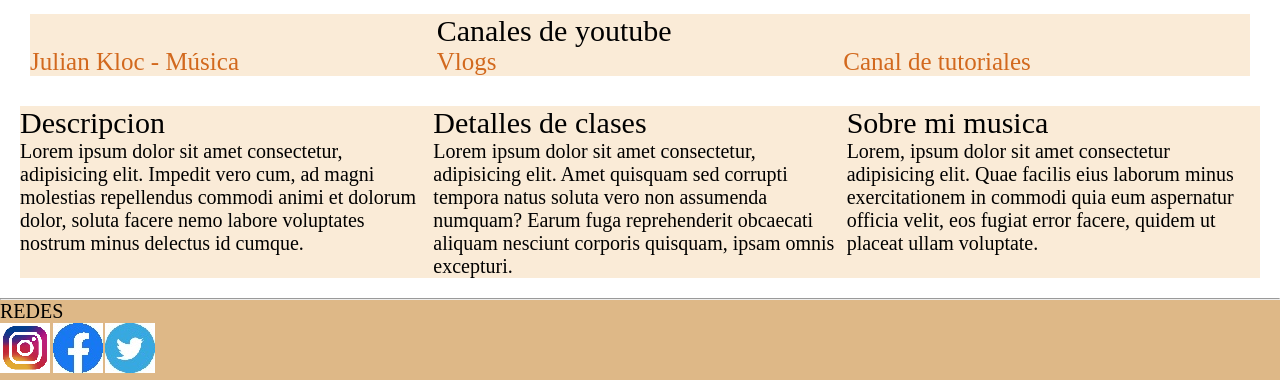
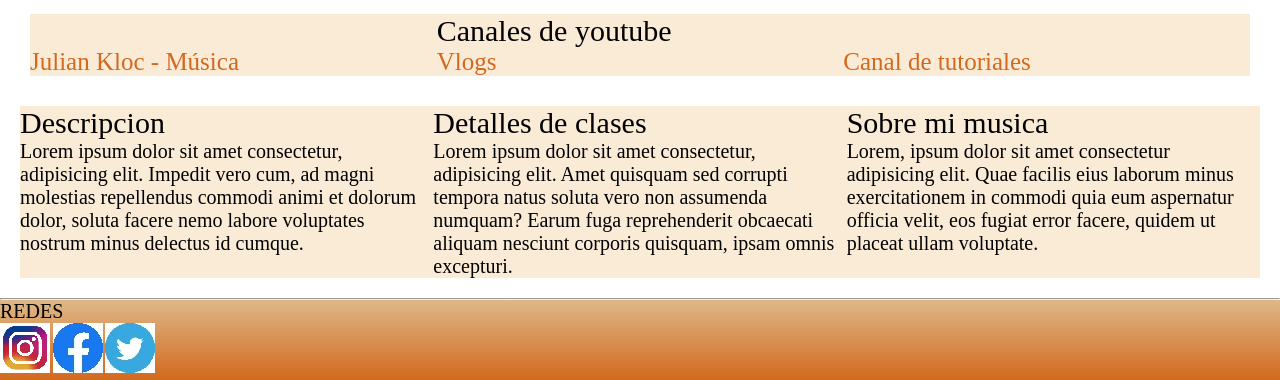
Before and after one commit to jukloc/proyecto_julian_kloc, a plain HTML site: page index.html in a window 1280 px wide. Shown: the part 788-1168 px from the top of the page. Drawn offline with Linux system fonts and the light colour scheme.

Commit message:
gradiente a los footer

```diff
--- a/index.html
+++ b/index.html
@@ -65,7 +65,7 @@
     </main>
     <hr>
     <!-- mi footer -->
-    <footer>
+    <footer class="gradient">
         <p>REDES</p>
         <ul>
             <li><a href="https://www.instagram.com/juliankloc/" target="_blank"><img src="assets/img/ig.png"
```
Also changed, not shown: pages/clases_particulares.html (+1 -1 lines), pages/mi_musica.html (+2 -1 lines), pages/proyectos.html (+1 -17 lines), pages/video_tutoriales.html (+1 -1 lines).
